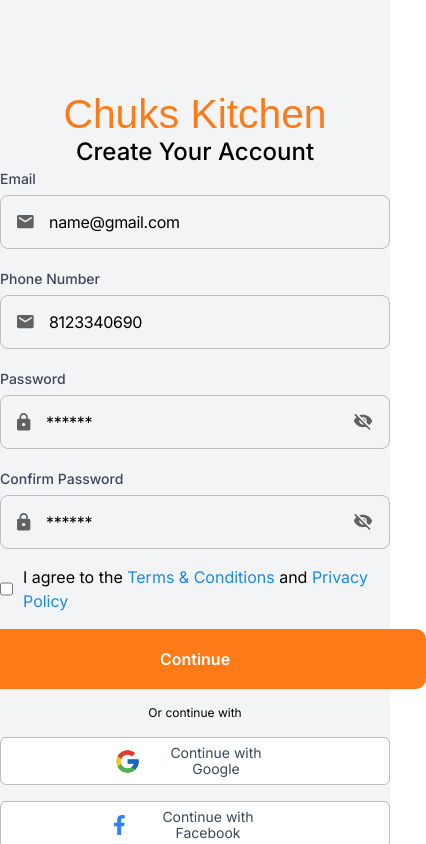
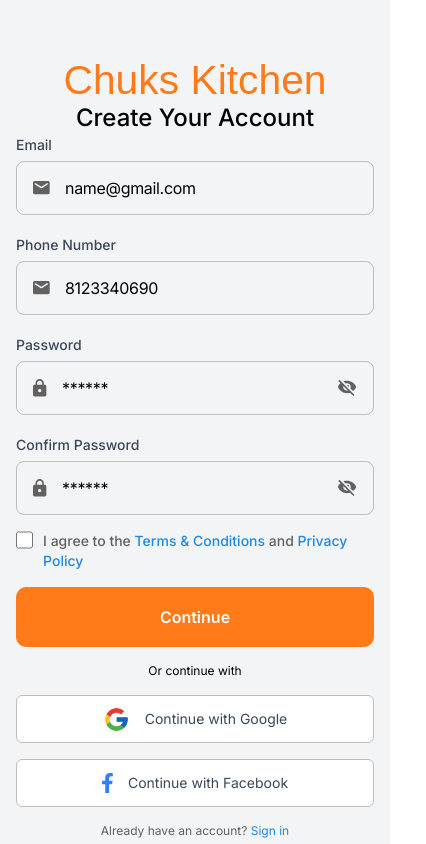
Before and after one commit to Afolabi-bit/chuks-kitchen, a Next.js app: page /auth in a window 390 px wide. Both pictures are taken after a click on the element "Create an account". Shown: the top 844 px of the page, 426 px wide, since content can reach past the window. Built offline with nearby package versions, Linux system fonts and the light colour scheme; a web font is replaced by a local one.

Commit message:
feat: add authentication page with login and signup forms, and a new footer component.

```diff
--- a/app/auth/page.tsx
+++ b/app/auth/page.tsx
@@ -32,12 +32,12 @@ export default function Auth() {
         </div>
 
         {form === "login" && (
-          <div className="w-full bg-[#F3F4F6] lg:w-[55%] xl:w-[50%] h-full relative flex flex-col pt-[208px] pb-[197px] lg:pl-[50px] lg:pr-[40px] xl:pl-[133px] xl:pr-[127px] ">
+          <div className="w-full bg-[#F3F4F6] lg:w-[55%] xl:w-[50%] h-full relative flex flex-col  pt-[60px] pb-[80px] px-[16px] md:pt-[140px] md:pb-[120px] md:px-[40px] lg:pt-[208px] lg:pb-[197px] lg:px-[40px] xl:pl-[133px] xl:pr-[127px] items-center xl:items-start ">
             {/*  */}
-            <div className=" max-w-[470px] h-auto flex flex-col items-center">
+            <div className="w-full max-w-[470px] h-auto flex flex-col items-center">
               {/*  */}
               {/*  */}
-              <div className="flex flex-col items-center w-full px-[20px] lg:px-0 xl:w-[574px]">
+              <div className="flex flex-col items-center w-full lg:px-0 xl:w-[574px]">
                 <h2 className="font-island font-medium text-[#FF7A18] leading-[41px] text-[32px] sm:text-[40.8px] ">
                   Chuks Kitchen
                 </h2>
@@ -56,7 +56,7 @@ export default function Auth() {
                     >
                       Email
                     </label>
-                    <div className="w-full h-[54px] border border-[#BDBDBD] p-[4px_16px] rounded-[8px] flex items-center gap-[15px]">
+                    <div className="w-full h-[54px] border border-[#BDBDBD] p-[4px_16px] rounded-[8px] flex items-center gap-[15px] transition-colors duration-200 focus-within:border-[#FF7A18]">
                       <img src="/mail.svg" alt="lock icon" />
                       <input
                         type="email"
@@ -73,7 +73,7 @@ export default function Auth() {
                     >
                       Password
                     </label>
-                    <div className="w-full h-[54px] border border-[#BDBDBD] p-[4px_16px] rounded-[8px] flex items-center gap-[15px]">
+                    <div className="w-full h-[54px] border border-[#BDBDBD] p-[4px_16px] rounded-[8px] flex items-center gap-[15px] transition-colors duration-200 focus-within:border-[#FF7A18]">
                       <img src="/lock.svg" alt="lock icon" />
                       <input
                         type="password"
@@ -91,13 +91,13 @@ export default function Auth() {
                 </div>
                 <a
                   href="#"
-                  className="text-[12px] leading-[16px] text-[#1E88E5] self-end "
+                  className="text-[12px] leading-[16px] text-[#1E88E5] self-end transition-colors duration-200 hover:text-[#1565C0] hover:underline active:text-[#0D47A1] focus-visible:outline-2 focus-visible:outline-offset-2 focus-visible:outline-[#FF7A18] rounded-sm "
                 >
                   Forgot Password?
                 </a>
                 <button
                   type="submit"
-                  className="p-[18px_196px] rounded-[10px] bg-[#FF7A18] text-[16px] leading-[24px] font-semibold text-[#FFFFFF] "
+                  className="w-full py-[18px] rounded-[10px] bg-[#FF7A18] text-[16px] leading-[24px] font-semibold text-[#FFFFFF] transition-all duration-200 hover:bg-[#E56A0E] active:scale-[0.98] active:bg-[#CC5E0C] focus-visible:outline-2 focus-visible:outline-offset-2 focus-visible:outline-[#FF7A18] cursor-pointer "
                 >
                   Continue
                 </button>
@@ -105,7 +105,7 @@ export default function Auth() {
                   Or continue with
                 </p>
                 <div className="flex flex-col gap-[16px] w-full">
-                  <button className="flex items-center gap-[15px] w-full bg-white justify-center border border-[#BDBDBD] rounded-[6px] p-[4px_113px] h-[48px] ">
+                  <button className="flex items-center gap-[15px] w-full bg-white justify-center border border-[#BDBDBD] rounded-[6px] px-[16px] h-[48px] transition-all duration-200 hover:bg-[#F5F5F5] hover:border-[#9E9E9E] active:scale-[0.98] active:bg-[#EEEEEE] focus-visible:outline-2 focus-visible:outline-offset-2 focus-visible:outline-[#FF7A18] cursor-pointer ">
                     <img
                       src="/google.png"
                       alt="google icon"
@@ -115,7 +115,7 @@ export default function Auth() {
                       Continue with Google
                     </span>
                   </button>
-                  <button className="flex items-center gap-[15px] w-full bg-white justify-center border border-[#BDBDBD] rounded-[6px] p-[4px_113px] h-[48px] ">
+                  <button className="flex items-center gap-[15px] w-full bg-white justify-center border border-[#BDBDBD] rounded-[6px] px-[16px] h-[48px] transition-all duration-200 hover:bg-[#F5F5F5] hover:border-[#9E9E9E] active:scale-[0.98] active:bg-[#EEEEEE] focus-visible:outline-2 focus-visible:outline-offset-2 focus-visible:outline-[#FF7A18] cursor-pointer ">
                     <img src="/facebook.svg" alt="facebook icon" />
                     <span className="text-[14px] leading-[16px] text-center text-[#3B4758] ">
                       Continue with Facebook
@@ -126,7 +126,7 @@ export default function Auth() {
                   Don't have an account?{" "}
                   <span
                     onClick={() => setForm("create")}
-                    className="text-[#1E88E5]"
+                    className="text-[#1E88E5] cursor-pointer transition-colors duration-200 hover:text-[#1565C0] hover:underline active:text-[#0D47A1] "
                   >
                     Create an account
                   </span>
@@ -137,12 +137,12 @@ export default function Auth() {
         )}
 
         {form === "create" && (
-          <div className="w-full bg-[#F3F4F6] lg:w-[55%] xl:w-[50%] h-full relative flex flex-col pt-[94px] pb-[108px]  lg:pl-[50px] lg:pr-[40px] xl:pl-[133px] xl:pr-[127px] ">
+          <div className="w-full bg-[#F3F4F6] lg:w-[55%] xl:w-[50%] h-full relative flex flex-col pt-[60px] pb-[60px] px-[16px] md:pt-[80px] md:pb-[80px] md:px-[40px] lg:pt-[94px] lg:pb-[108px] lg:px-[40px] xl:pl-[133px] xl:pr-[127px] items-center xl:items-start ">
             {/*  */}
-            <div className=" max-w-[470px] h-auto flex flex-col items-center">
+            <div className="w-full max-w-[470px] h-auto flex flex-col items-center">
               {/*  */}
               {/*  */}
-              <div className="flex flex-col items-center w-full px-[20px] lg:px-0 xl:w-[574px]">
+              <div className="flex flex-col items-center w-full lg:px-0 xl:w-[574px]">
                 <h2 className="font-island font-medium text-[#FF7A18] leading-[41px] text-[32px] sm:text-[40.8px] ">
                   Chuks Kitchen
                 </h2>
@@ -161,7 +161,7 @@ export default function Auth() {
                     >
                       Email
                     </label>
-                    <div className="w-full h-[54px] border border-[#BDBDBD] p-[4px_16px] rounded-[8px] flex items-center gap-[15px]">
+                    <div className="w-full h-[54px] border border-[#BDBDBD] p-[4px_16px] rounded-[8px] flex items-center gap-[15px] transition-colors duration-200 focus-within:border-[#FF7A18]">
                       <img src="/mail.svg" alt="lock icon" />
                       <input
                         type="email"
@@ -179,7 +179,7 @@ export default function Auth() {
                     >
                       Phone Number
                     </label>
-                    <div className="w-full h-[54px] border border-[#BDBDBD] p-[4px_16px] rounded-[8px] flex items-center gap-[15px]">
+                    <div className="w-full h-[54px] border border-[#BDBDBD] p-[4px_16px] rounded-[8px] flex items-center gap-[15px] transition-colors duration-200 focus-within:border-[#FF7A18]">
                       <img src="/mail.svg" alt="lock icon" />
                       <input
                         type="number"
@@ -197,7 +197,7 @@ export default function Auth() {
                     >
                       Password
                     </label>
-                    <div className="w-full h-[54px] border border-[#BDBDBD] p-[4px_16px] rounded-[8px] flex items-center gap-[15px]">
+                    <div className="w-full h-[54px] border border-[#BDBDBD] p-[4px_16px] rounded-[8px] flex items-center gap-[15px] transition-colors duration-200 focus-within:border-[#FF7A18]">
                       <img src="/lock.svg" alt="lock icon" />
                       <input
                         type="password"
@@ -220,7 +220,7 @@ export default function Auth() {
                     >
                       Confirm Password
                     </label>
-                    <div className="w-full h-[54px] border border-[#BDBDBD] p-[4px_16px] rounded-[8px] flex items-center gap-[15px]">
+                    <div className="w-full h-[54px] border border-[#BDBDBD] p-[4px_16px] rounded-[8px] flex items-center gap-[15px] transition-colors duration-200 focus-within:border-[#FF7A18]">
                       <img src="/lock.svg" alt="lock icon" />
                       <input
                         type="password"
@@ -236,24 +236,36 @@ export default function Auth() {
                     </div>
                   </div>
                 </div>
-
                 <div className="flex self-start gap-[10px]">
-                  <input type="checkbox" name="tandc" id="tandc" />
-                  <label htmlFor="tandc">
+                  <input
+                    type="checkbox"
+                    name="tandc"
+                    id="tandc"
+                    className="w-[18px] h-[18px]"
+                  />
+                  <label
+                    htmlFor="tandc"
+                    className="text-[#616161] font-medium leading-[20px] text-[14px] "
+                  >
                     I agree to the{" "}
-                    <a href="#" className="text-[#1E88E5]">
+                    <a
+                      href="#"
+                      className="text-[#1E88E5] transition-colors duration-200 hover:text-[#1565C0] hover:underline active:text-[#0D47A1] focus-visible:outline-2 focus-visible:outline-offset-2 focus-visible:outline-[#FF7A18] rounded-sm "
+                    >
                       Terms &amp; Conditions
                     </a>{" "}
                     and{" "}
-                    <a href="#" className="text-[#1E88E5]">
+                    <a
+                      href="#"
+                      className="text-[#1E88E5] transition-colors duration-200 hover:text-[#1565C0] hover:underline active:text-[#0D47A1] focus-visible:outline-2 focus-visible:outline-offset-2 focus-visible:outline-[#FF7A18] rounded-sm "
+                    >
                       Privacy Policy
                     </a>
                   </label>
                 </div>
-
                 <button
                   type="submit"
-                  className="p-[18px_196px] rounded-[10px] bg-[#FF7A18] text-[16px] leading-[24px] font-semibold text-[#FFFFFF] "
+                  className="w-full py-[18px] rounded-[10px] bg-[#FF7A18] text-[16px] leading-[24px] font-semibold text-[#FFFFFF] transition-all duration-200 hover:bg-[#E56A0E] active:scale-[0.98] active:bg-[#CC5E0C] focus-visible:outline-2 focus-visible:outline-offset-2 focus-visible:outline-[#FF7A18] cursor-pointer "
                 >
                   Continue
                 </button>
@@ -261,7 +273,7 @@ export default function Auth() {
                   Or continue with
                 </p>
                 <div className="flex flex-col gap-[16px] w-full">
-                  <button className="flex items-center gap-[15px] w-full bg-white justify-center border border-[#BDBDBD] rounded-[6px] p-[4px_113px] h-[48px] ">
+                  <button className="flex items-center gap-[15px] w-full bg-white justify-center border border-[#BDBDBD] rounded-[6px] px-[16px] h-[48px] transition-all duration-200 hover:bg-[#F5F5F5] hover:border-[#9E9E9E] active:scale-[0.98] active:bg-[#EEEEEE] focus-visible:outline-2 focus-visible:outline-offset-2 focus-visible:outline-[#FF7A18] cursor-pointer ">
                     <img
                       src="/google.png"
                       alt="google icon"
@@ -271,7 +283,7 @@ export default function Auth() {
                       Continue with Google
                     </span>
                   </button>
-                  <button className="flex items-center gap-[15px] w-full bg-white justify-center border border-[#BDBDBD] rounded-[6px] p-[4px_113px] h-[48px] ">
+                  <button className="flex items-center gap-[15px] w-full bg-white justify-center border border-[#BDBDBD] rounded-[6px] px-[16px] h-[48px] transition-all duration-200 hover:bg-[#F5F5F5] hover:border-[#9E9E9E] active:scale-[0.98] active:bg-[#EEEEEE] focus-visible:outline-2 focus-visible:outline-offset-2 focus-visible:outline-[#FF7A18] cursor-pointer ">
                     <img src="/facebook.svg" alt="facebook icon" />
                     <span className="text-[14px] leading-[16px] text-center text-[#3B4758] ">
                       Continue with Facebook
@@ -281,8 +293,8 @@ export default function Auth() {
                 <p className="text-[12px] leading-[16px] text-center text-[#616161] ">
                   Already have an account?{" "}
                   <span
-                    onClick={() => setForm("create")}
-                    className="text-[#1E88E5]"
+                    onClick={() => setForm("login")}
+                    className="text-[#1E88E5] cursor-pointer transition-colors duration-200 hover:text-[#1565C0] hover:underline active:text-[#0D47A1] "
                   >
                     Sign in
                   </span>
--- a/components/Footer.tsx
+++ b/components/Footer.tsx
@@ -5,7 +5,7 @@ import { FaArrowUp } from "react-icons/fa6";
 export default function Footer() {
   return (
     <footer className=" footer flex flex-col items-center text-center w-full h-auto xl:h-[449px] py-[40px] md:py-[65px] gap-[4px] ">
-      <div className="flex flex-row flex-wrap lg:flex-nowrap lg:justify-between xl:justify-center items-start px-6 md:px-10 lg:px-20 gap-8 lg:gap-[60px] xl:gap-[101px] ">
+      <div className="flex flex-row flex-wrap  md:flex-nowrap lg:justify-between xl:justify-center items-start px-6 md:px-10 lg:px-20 gap-8 lg:gap-[60px] xl:gap-[101px] ">
         <div className="flex flex-col items-start w-full lg:w-[22%]  xl:w-[229.25px] h-auto xl:h-[218px] ">
           <h2 className="font-island text-[#FF7A18] leading-[37px] text-[32px] md:text-[24px] lg:text-[37px] ">
             Chuks Kitchen
```
Also changed, not shown: 1 other file (tests, documents, lock files or other folders).
